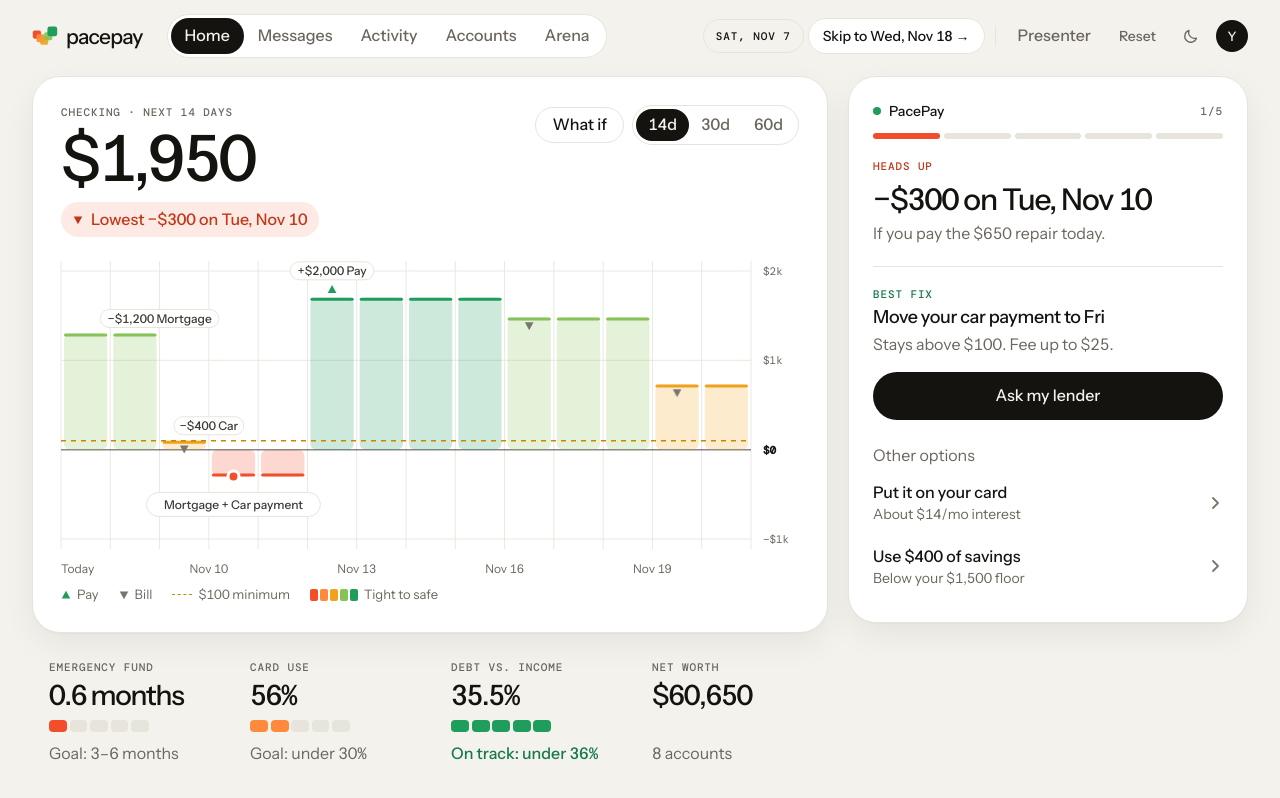
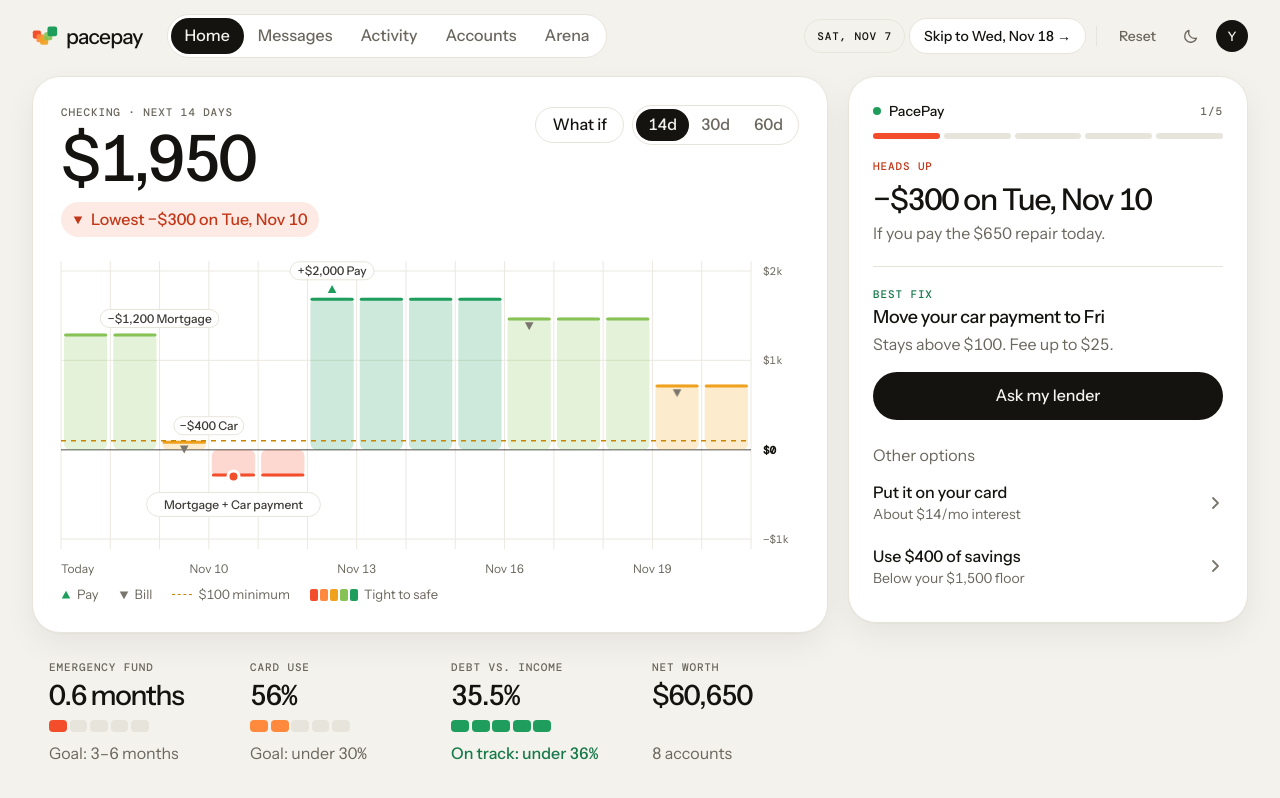
Before and after one commit to bforce541/hackutd2026, a Next.js app in the folder apps/dashboard/: page / in a window 1280 px wide. Shown: the top 798 px of the page. Built offline with nearby package versions, Linux system fonts and the light colour scheme; some icons are missing.

Commit message:
chore(dashboard): remove the Presenter button
Co-Authored-By: Claude Sonnet 5.5 <noreply@anthropic.com>

```diff
--- a/apps/dashboard/app/globals.css
+++ b/apps/dashboard/app/globals.css
@@ -116,10 +116,6 @@
 
   --page-pad: 2rem;
   --gap-panel: 2.5rem;
-}
-
-html[data-presenter='true'] {
-  font-size: 125%;
 }
 
 @theme inline {
--- a/apps/dashboard/app/page.tsx
+++ b/apps/dashboard/app/page.tsx
@@ -20,10 +20,6 @@ import { ArenaTab } from '@/components/ArenaTab';
 export default function Page() {
   const { state, actions } = useWithPurchase(useDashboard());
   const props = { state, actions };
-
-  useEffect(() => {
-    document.documentElement.dataset.presenter = String(state.ui.presenter);
-  }, [state.ui.presenter]);
 
   useEffect(() => {
     document.documentElement.dataset.readonly = String(state.readOnly === true);
--- a/apps/dashboard/components/Header.tsx
+++ b/apps/dashboard/components/Header.tsx
@@ -80,14 +80,6 @@ export function Header({ state, actions }: DashboardProps) {
           )}
 
           <span aria-hidden="true" className="mx-1.5 h-5 w-px bg-hairline" />
-          <button
-            type="button"
-            aria-pressed={state.ui.presenter}
-            onClick={actions.togglePresenter}
-            className={cn(GHOST, state.ui.presenter && 'bg-green-tint !text-green')}
-          >
-            Presenter
-          </button>
           {!state.readOnly && (
             <button type="button" onClick={actions.reset} className={GHOST}>
               Reset
```
